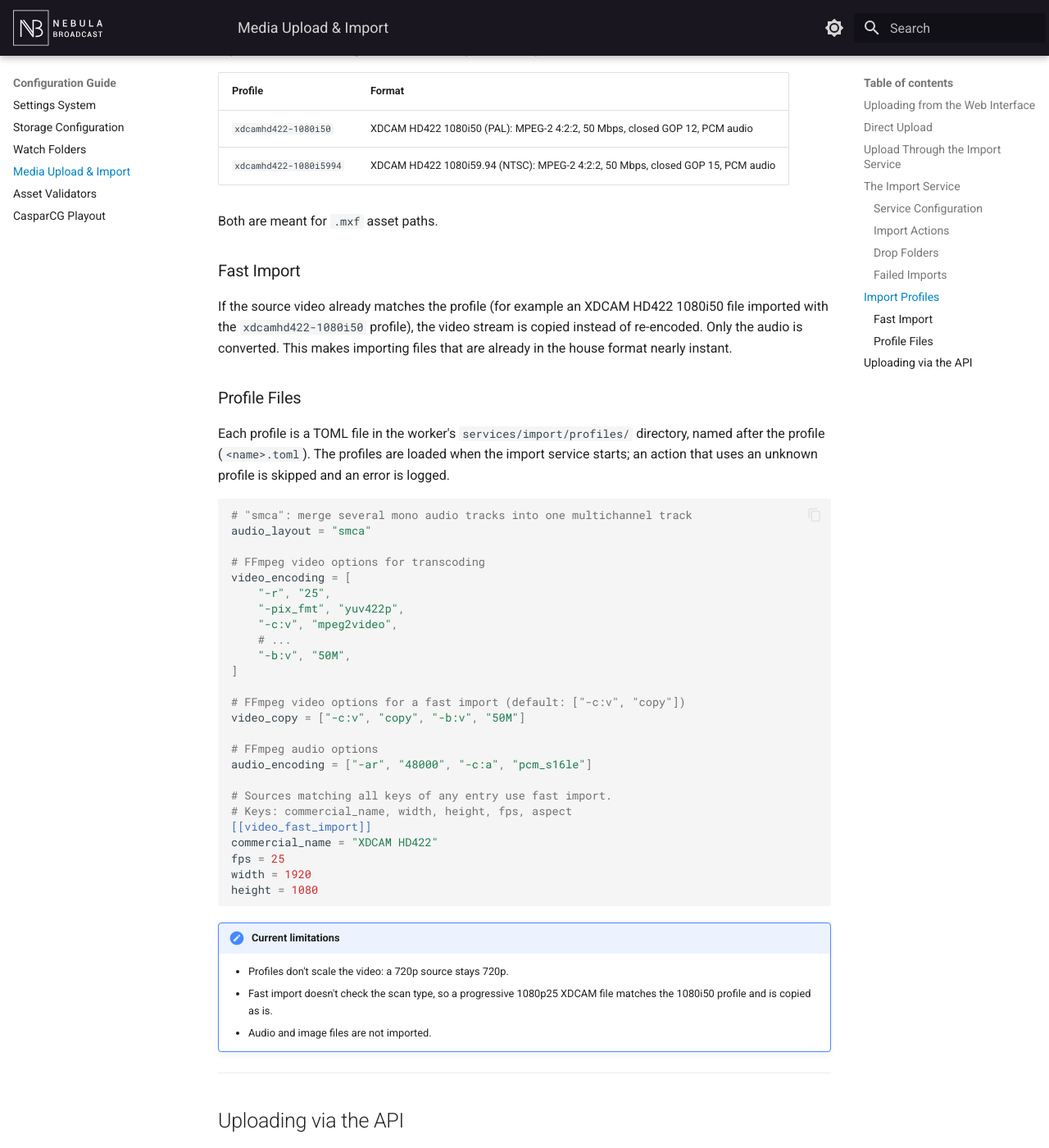
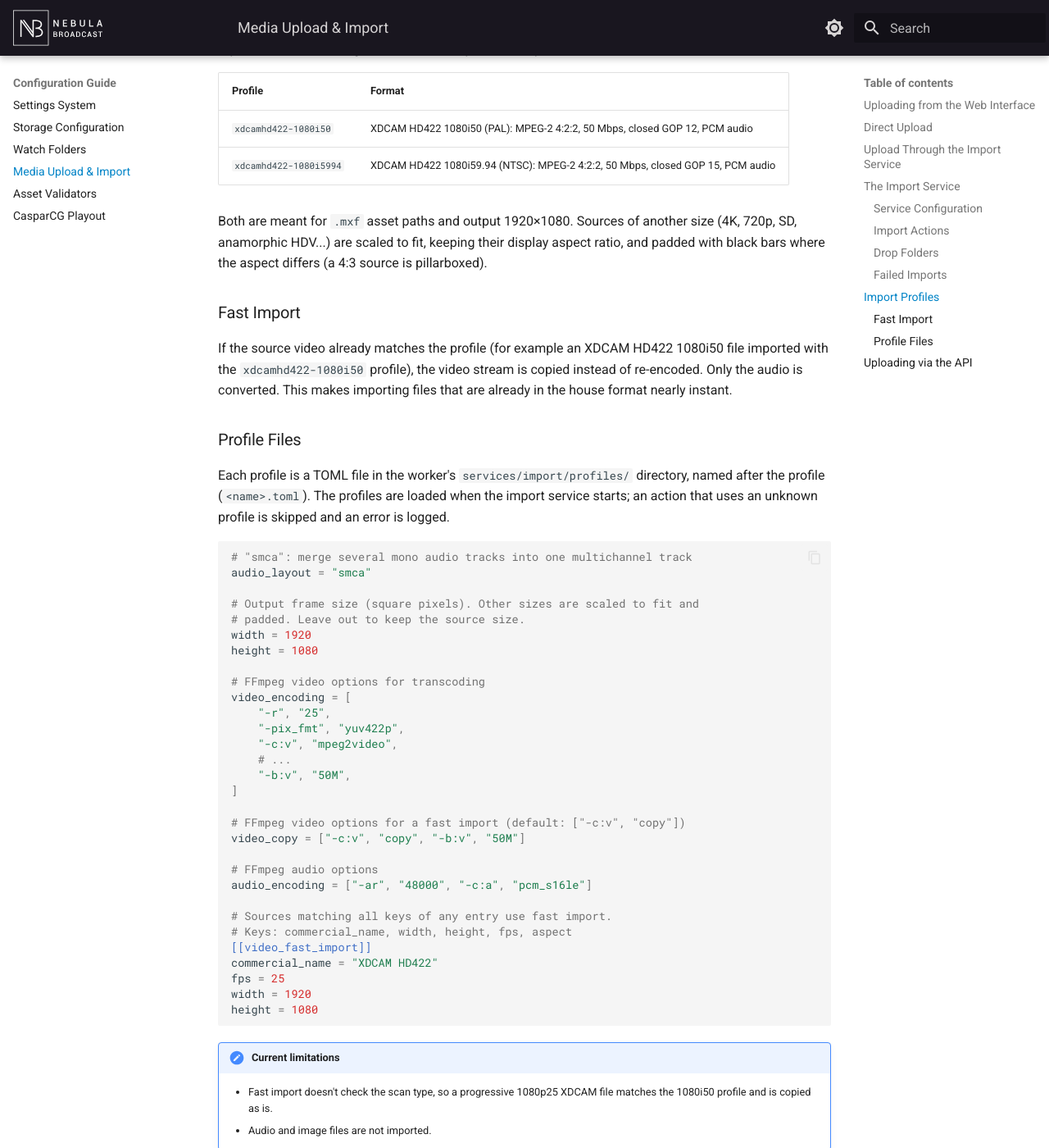
Before and after one commit to nebulabroadcast/nebula-docs, an MkDocs documentation site: the page built from docs/setup/import.md, in a window 1280 px wide and 1400 px high, scrolled down 4630 px. Shown: the whole window at 82% size. Built offline with MkDocs 1.6.1 and Material for MkDocs 9.7.7, drawn with Linux system fonts in a browser that asks for light colours.

Commit message:
chore: sync docs

````diff
--- a/docs/setup/import.md
+++ b/docs/setup/import.md
@@ -168,7 +168,7 @@ A profile defines the target format of an import. These profiles are included:
 | `xdcamhd422-1080i50` | XDCAM HD422 1080i50 (PAL): MPEG-2 4:2:2, 50 Mbps, closed GOP 12, PCM audio |
 | `xdcamhd422-1080i5994` | XDCAM HD422 1080i59.94 (NTSC): MPEG-2 4:2:2, 50 Mbps, closed GOP 15, PCM audio |
 
-Both are meant for `.mxf` asset paths.
+Both are meant for `.mxf` asset paths and output 1920×1080. Sources of another size (4K, 720p, SD, anamorphic HDV...) are scaled to fit, keeping their display aspect ratio, and padded with black bars where the aspect differs (a 4:3 source is pillarboxed).
 
 ### Fast Import
 
@@ -181,6 +181,11 @@ Each profile is a TOML file in the worker's `services/import/profiles/` director
 ```toml
 # "smca": merge several mono audio tracks into one multichannel track
 audio_layout = "smca"
+
+# Output frame size (square pixels). Other sizes are scaled to fit and
+# padded. Leave out to keep the source size.
+width = 1920
+height = 1080
 
 # FFmpeg video options for transcoding
 video_encoding = [
@@ -207,7 +212,6 @@ height = 1080
 ```
 
 !!! note "Current limitations"
-    * Profiles don't scale the video: a 720p source stays 720p.
     * Fast import doesn't check the scan type, so a progressive 1080p25 XDCAM file matches the 1080i50 profile and is copied as is.
     * Audio and image files are not imported.
 
````
Also changed, not shown: docs/usage/asset-browser.md (+2 -0 lines).
